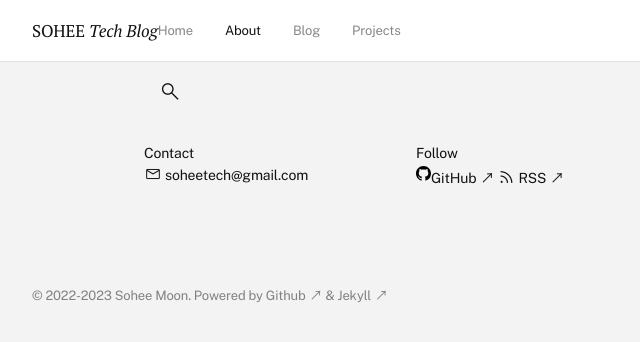
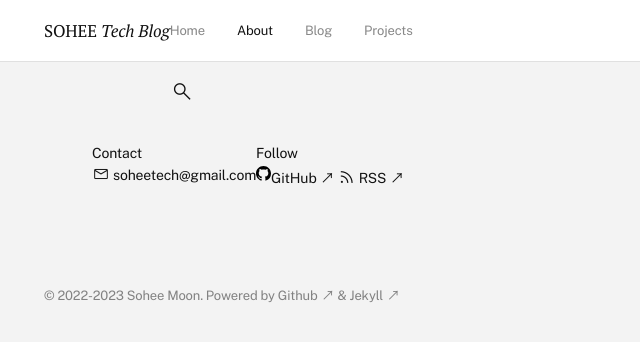
Before and after one commit to soheetech/soheetech.github.io, a Jekyll site: the page built from about.md, in a window 1280 px wide. Shown: the top 342 px of the page, without its empty margins (0-640 px from the left). Built offline with Jekyll 4.4.1, drawn with Linux system fonts in a browser that asks for light colours.

Commit message:
Update main.scss

```diff
--- a/assets/css/main.scss
+++ b/assets/css/main.scss
@@ -52,39 +52,18 @@
 }
 
 
-/* grid */
-
-.container {
-  padding-left: var(--size-60);
-  padding-right: var(--size-60);
-}
-
-.col {
-  padding-left: var(--size-70);
-  padding-right: var(--size-70);
-}
-
-.col-1-12 { width: calc((100% / 12) * 1); }
-.col-2-12 { width: calc((100% / 6) * 1); }
-.col-3-12 { width: calc((100% / 4) * 1); }
-.col-4-12 { width: calc((100% / 3) * 1); }
-.col-5-12 { width: calc((100% / 12) * 5); }
-.col-6-12 { width: calc((100% / 2) * 1); }
-.col-7-12 { width: calc((100% / 12) * 7); }
-.col-8-12 { width: calc((100% / 3) * 2); }
-.col-9-12 { width: calc((100% / 4) * 3); }
-.col-10-12 { width: calc((100% / 6) * 5); }
-.col-11-12 { width: calc((100% / 12) * 11); }
-.col-12-12 { width: 100%; }
-
-.pl-3-12 { padding-left: calc((100% / 4) * 1); }
-
-
 /* common */
 
 .vh { display: none !important; }
 
 .m-auto { margin: 0 auto; }
+
+.container {
+  max-width: 1240px;
+  margin: 0 auto;
+  padding-left: var(--size-50);
+  padding-right: var(--size-50);
+}
 
 .d-flex, header nav ul.zero {
   display: flex;
```
